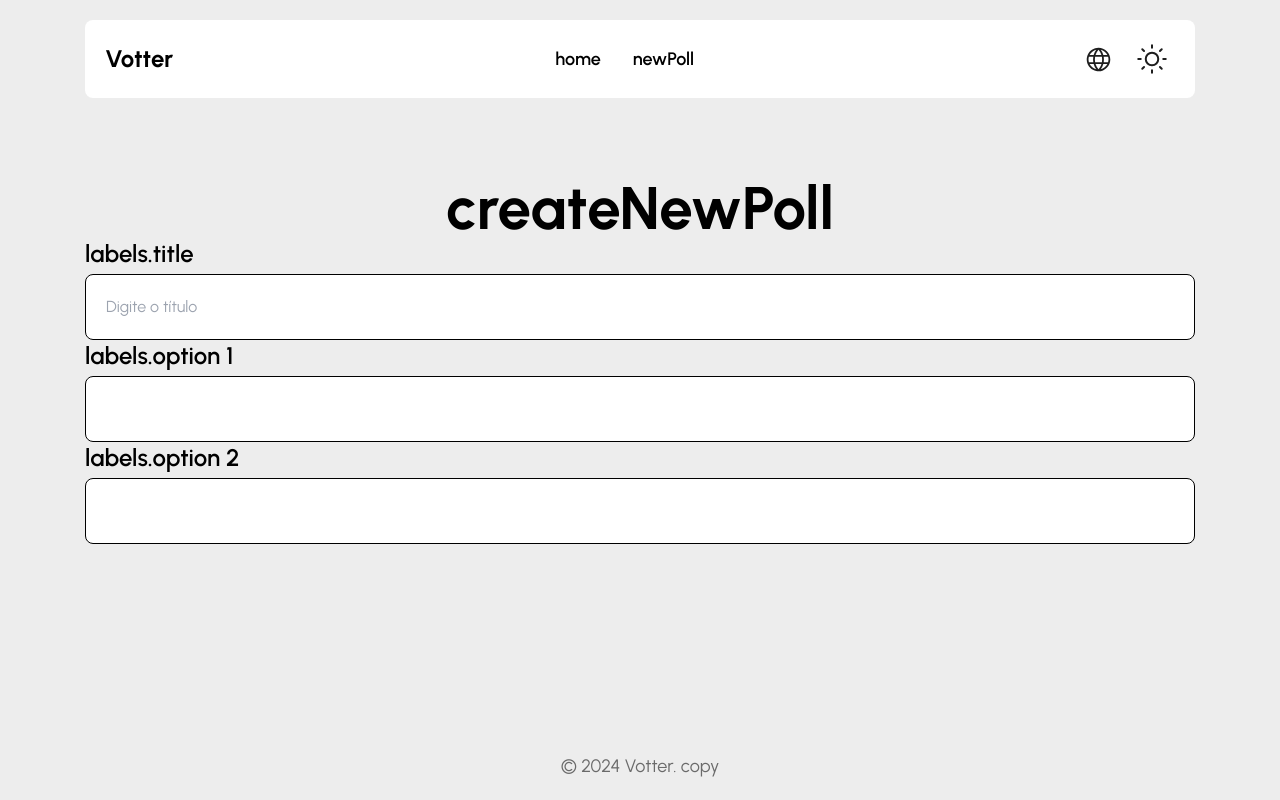
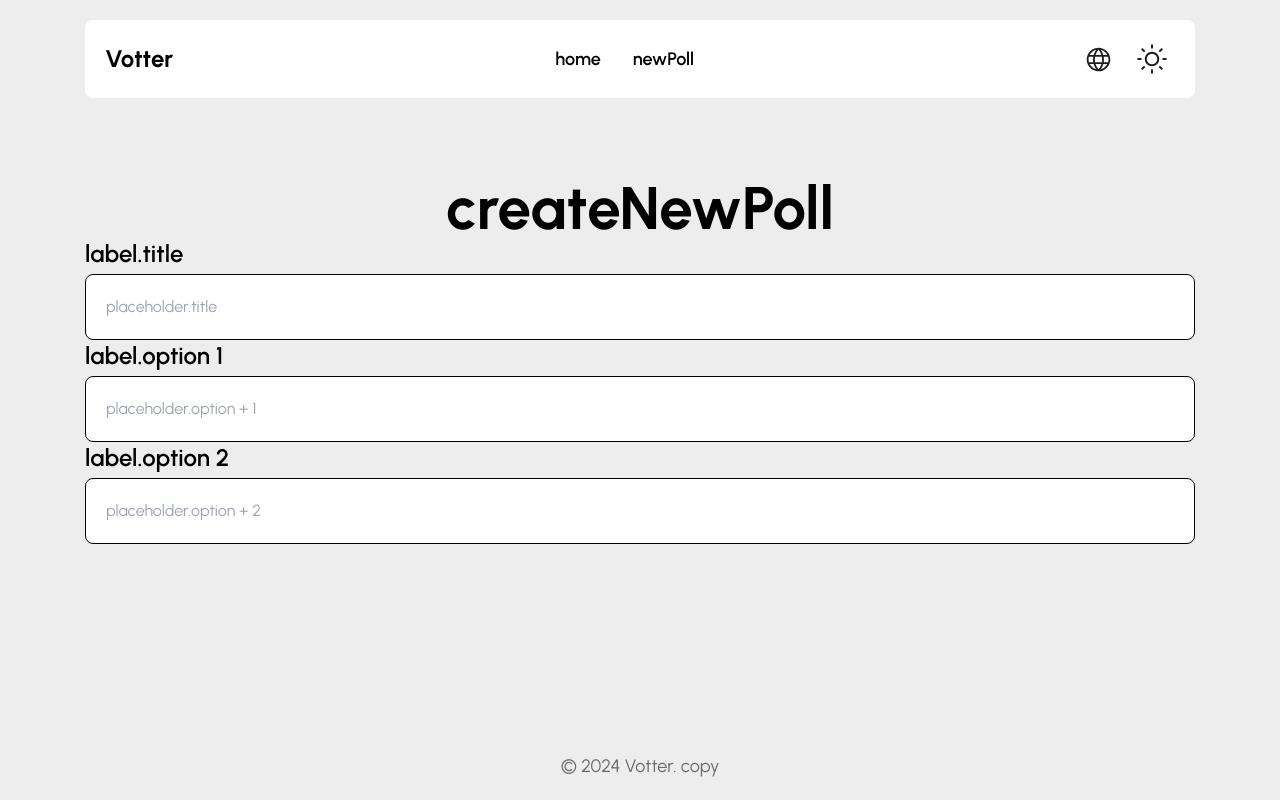
Before and after one commit to Guilherme-Matosoli/vooter-client, a Next.js app: page /en/poll/new in a window 1280 px wide. Built offline with nearby package versions, Linux system fonts and the light colour scheme; what i18next-resources-to-backend would draw is missing.

Commit message:
remove plural from i18n translations config :rocket:

```diff
--- a/src/app/[lng]/poll/new/page.tsx
+++ b/src/app/[lng]/poll/new/page.tsx
@@ -40,8 +40,8 @@ export default function NewPoll({ params: { lng } }: NewPollParams) {
         className="w-full"
       >
         <Input
-          label={t("labels.title")}
-          placeholder="Digite o título"
+          label={t("label.title")}
+          placeholder={t("placeholder.title")}
           {...register("title", { required: true })}
         />
 
@@ -50,8 +50,8 @@ export default function NewPoll({ params: { lng } }: NewPollParams) {
             const hasDelOptionButton = index > 1;
 
             return <Input
-              label={`${t("labels.option")} ${index + 1}`}
-              placeholder=""
+              label={`${t("label.option")} ${index + 1}`}
+              placeholder={`${t("placeholder.option")} + ${index + 1}`}
               {...option}
             />
           })
```
